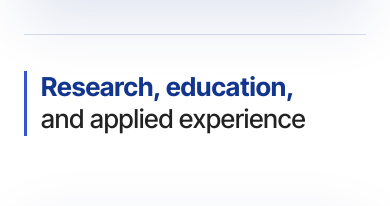
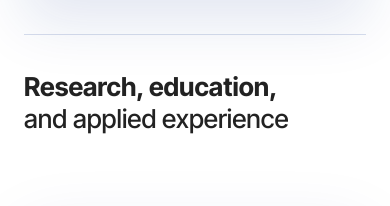
Before and after one commit to MycraySH/StoneShiWebsite, a plain HTML site: page docs/index.html in a window 390 px wide. Shown: the part 1406-1612 px from the top of the page. Drawn offline with Linux system fonts and the light colour scheme.

Commit message:
Use black CV heading without accent line

```diff
--- a/docs/static/styles.css
+++ b/docs/static/styles.css
@@ -146,8 +146,7 @@ main {
 
 .cv-intro {
   margin: 48px 0 24px;
-  padding: 0 0 0 20px;
-  border-left: 3px solid var(--blue);
+  padding: 0;
 }
 
 .cv-intro h2 {
@@ -160,7 +159,7 @@ main {
 }
 
 .cv-intro h2 span {
-  color: var(--blue-dark);
+  color: var(--ink);
   font-weight: 700;
 }
 
@@ -837,7 +836,7 @@ object {
 
   .cv-intro {
     margin-top: 36px;
-    padding-left: 14px;
+    padding-left: 0;
   }
 
   .cv-intro h2 {
--- a/static/styles.css
+++ b/static/styles.css
@@ -146,8 +146,7 @@ main {
 
 .cv-intro {
   margin: 48px 0 24px;
-  padding: 0 0 0 20px;
-  border-left: 3px solid var(--blue);
+  padding: 0;
 }
 
 .cv-intro h2 {
@@ -160,7 +159,7 @@ main {
 }
 
 .cv-intro h2 span {
-  color: var(--blue-dark);
+  color: var(--ink);
   font-weight: 700;
 }
 
@@ -837,7 +836,7 @@ object {
 
   .cv-intro {
     margin-top: 36px;
-    padding-left: 14px;
+    padding-left: 0;
   }
 
   .cv-intro h2 {
```
